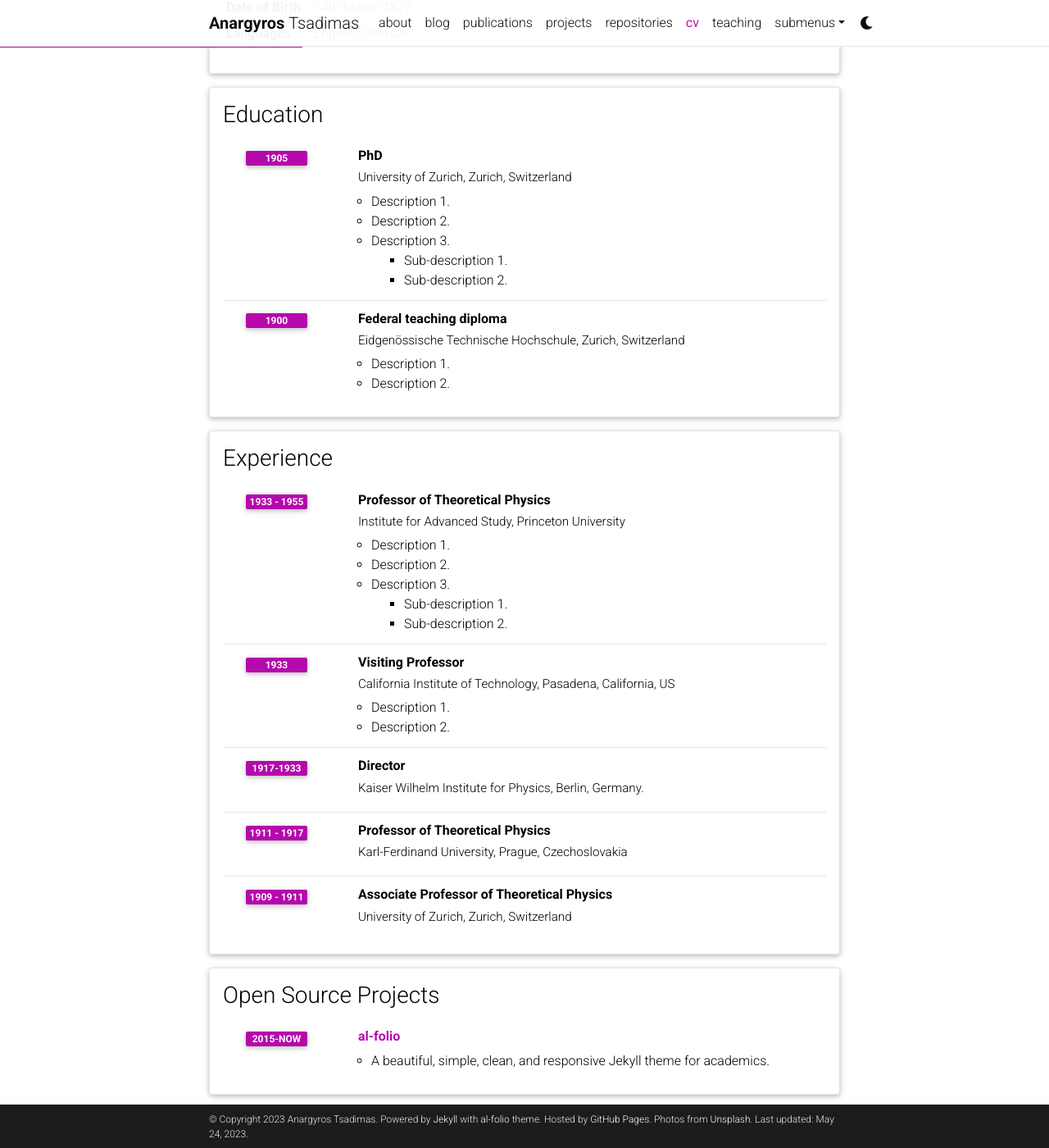
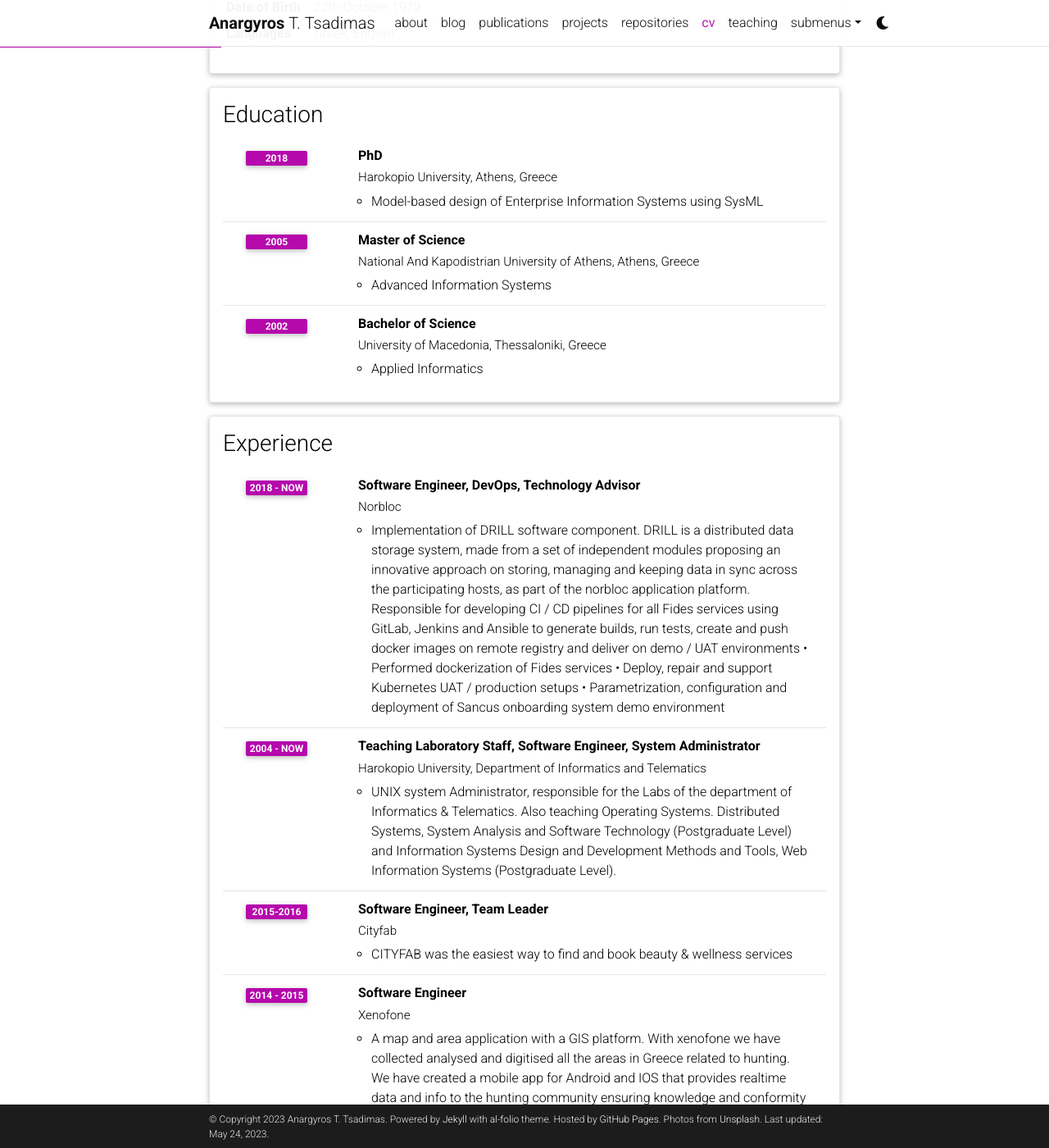
Before and after one commit to tsadimas/tsadimas.github.io, a Jekyll site: the page built from _pages/cv.md, in a window 1280 px wide and 1400 px high, scrolled down 287 px. Shown: the whole window at 82% size. Built offline with Jekyll 4.4.1, drawn with Linux system fonts in a browser that asks for light colours; full-size pictures stand in for the smaller copies a plugin makes; comment, search, counter and statistics services are not loaded; a style sheet for code colours, icons or effects is not loaded; some of the changed text lies outside the part shown.

Commit message:
updated bio and cv

```diff
--- a/_bibliography/papers.bib
+++ b/_bibliography/papers.bib
@@ -1,4 +1,3 @@
----
 ---
 
 
--- a/_config.yml
+++ b/_config.yml
@@ -4,7 +4,7 @@
 
 title: blank # the website title (if blank, full name will be used instead)
 first_name: Anargyros
-middle_name:
+middle_name: T.
 last_name: Tsadimas
 email: tsadimas@hua.gr
 description: > # the ">" symbol means to ignore newlines until "footer_text:"
--- a/_data/cv.yml
+++ b/_data/cv.yml
@@ -2,64 +2,70 @@
   type: map
   contents:
     - name: Full Name
-      value: Albert Einstein
+      value: Anargyros Tsadimas
     - name: Date of Birth
-      value: 14th March 1879
+      value: 22th October 1979
     - name: Languages
-      value: English, German
+      value: Greek, English
 
 - title: Education
   type: time_table
   contents:
     - title: PhD
-      institution: University of Zurich, Zurich, Switzerland
-      year: 1905
+      institution: Harokopio University, Athens, Greece
+      year: 2018
       description:
-        - Description 1.
-        - Description 2.
-        - title: Description 3.
-          contents:
-            - Sub-description 1.
-            - Sub-description 2.
-    - title: Federal teaching diploma
-      institution: Eidgenössische Technische Hochschule, Zurich, Switzerland
-      year: 1900
+        - "Model-based design of Enterprise Information Systems using SysML"
+    - title: Master of Science
+      institution: National And Kapodistrian University of Athens, Athens, Greece
+      year: 2005
       description:
-        - Description 1.
-        - Description 2.
+        -  Advanced Information Systems
+    - title: Bachelor of Science
+      institution: University of Macedonia, Thessaloniki, Greece
+      year: 2002
+      description:
+        -  Applied Informatics
+
 
 - title: Experience
   type: time_table
   contents:
-    - title: Professor of Theoretical Physics
-      institution: Institute for Advanced Study, Princeton University
-      year: 1933 - 1955
+    - title: Software Engineer, DevOps, Technology Advisor
+      institution: Norbloc
+      year: 2018 - now
       description:
-        - Description 1.
-        - Description 2.
-        - title: Description 3.
-          contents:
-            - Sub-description 1.
-            - Sub-description 2.
-    - title: Visiting Professor
-      institution: California Institute of Technology, Pasadena, California, US
-      year: 1933
+        Implementation of DRILL software component. DRILL is a distributed data storage system, made from a set of independent modules proposing
+        an innovative approach on storing, managing and keeping data in sync across the participating hosts, as part of the norbloc application platform.
+        Responsible for developing CI / CD pipelines for all Fides services using GitLab, Jenkins and Ansible to generate builds, run tests, create and push
+        docker images on remote registry and deliver on demo / UAT environments • Performed dockerization of Fides services • Deploy, repair
+        and support Kubernetes UAT / production setups • Parametrization, configuration and deployment of Sancus onboarding system demo environment
+
+    - title: Teaching Laboratory Staff, Software Engineer, System Administrator
+      institution: Harokopio University, Department of Informatics and Telematics
+      year: 2004 - now
       description:
-        - Description 1.
-        - Description 2.
+        UNIX system Administrator, responsible for the Labs of the department of Informatics & Telematics. Also teaching Operating Systems. Distributed
+        Systems, System Analysis and Software Technology (Postgraduate Level) and Information Systems Design and Development Methods and Tools, Web Information Systems (Postgraduate Level).
 
-    - title: Director
-      institution: Kaiser Wilhelm Institute for Physics, Berlin, Germany.
-      year: 1917-1933
+    - title: Software Engineer, Team Leader
+      institution: Cityfab
+      year: 2015-2016
+      description:
+        CITYFAB was the easiest way to find and book beauty & wellness services
 
-    - title: Professor of Theoretical Physics
-      institution: Karl-Ferdinand University, Prague, Czechoslovakia
-      year: 1911 - 1917
+    - title: Software Engineer
+      institution: Xenofone
+      year: 2014 - 2015
       description:
+        A map and area application with a GIS platform. With xenofone we have collected analysed and digitised all the areas in Greece related to hunting.
+        We have created a mobile app for Android and IOS that provides realtime data and info to the hunting community ensuring knowledge and conformity to law and regulations
 
-    - title: Associate Professor of Theoretical Physics
-      institution: University of Zurich, Zurich, Switzerland
-      year: 1909 - 1911
+    - title: Software Engineer
+      institution: ShoutMyOffer
+      year: 2013 - 2014
+      description:
+        A platform/app to move shops' front windows ads to peoples' mobile devices
 
 - title: Open Source Projects
   type: time_table
@@ -82,10 +88,10 @@
 - title: Academic Interests
   type: nested_list
   contents:
-    - title: Topic 1.
+    - title: Information Systems.
       items:
-        - Description 1.
-        - Description 2.
+        - Modeling.
+        - Analysis and Design.
     - title: Topic 2.
       items:
         - Description 1.
@@ -94,4 +100,4 @@
 - title: Other Interests
   type: list
   contents:
-    - <u>Hobbies:</u> Hobby 1, Hobby 2, etc.
+    - <u>Hobbies:</u> Photography, Climbing.
--- a/_pages/publications.md
+++ b/_pages/publications.md
@@ -3,7 +3,7 @@ layout: page
 permalink: /publications/
 title: publications
 description: publications by categories in reversed chronological order. generated by jekyll-scholar.
-years: [1967, 1956, 1950, 1935, 1905]
+years: [2022, 2021, 2020, 2019, 2018, 2017, 2016, 2015, 2014, 2013, 2012, 2010, 2009, 2007, 2006, 2005]
 nav: true
 nav_order: 1
 ---
```
Also changed, not shown: _pages/about.md (+14 -9 lines), assets/img/me.jpg (added).
